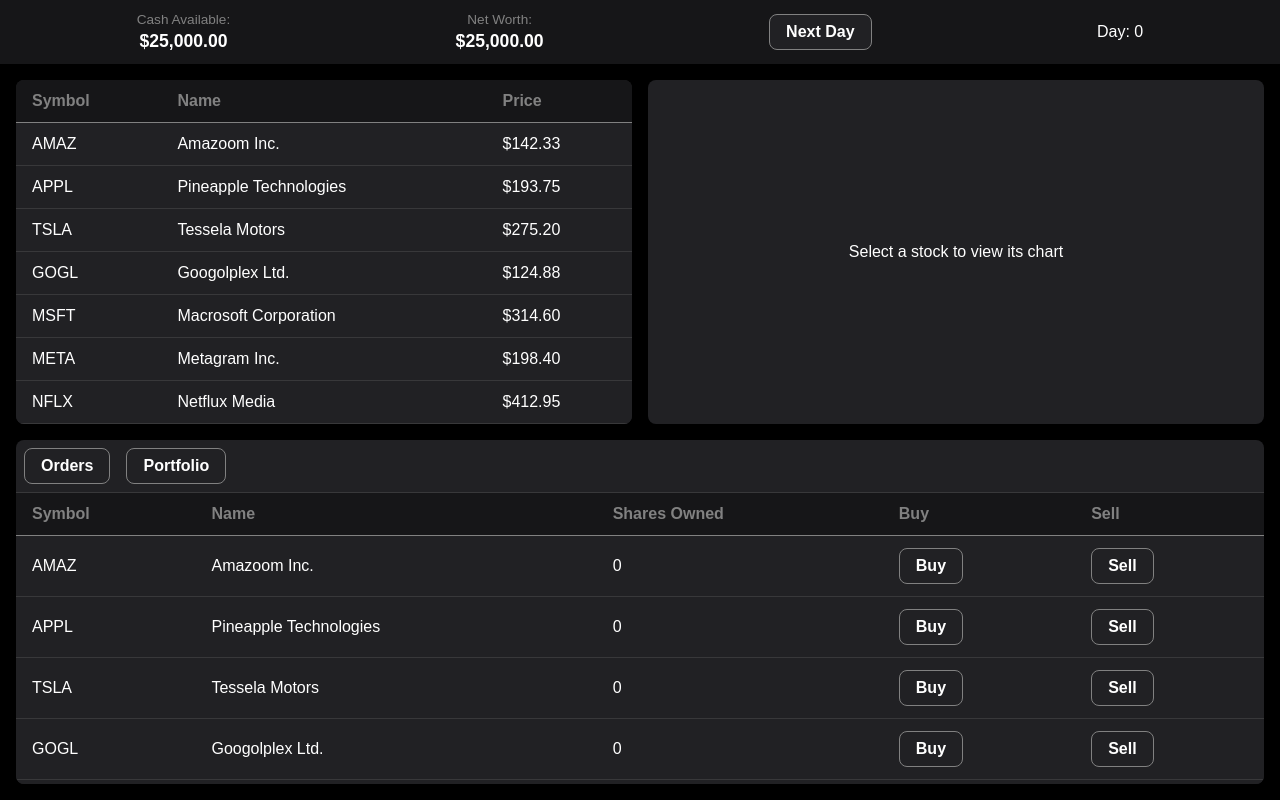
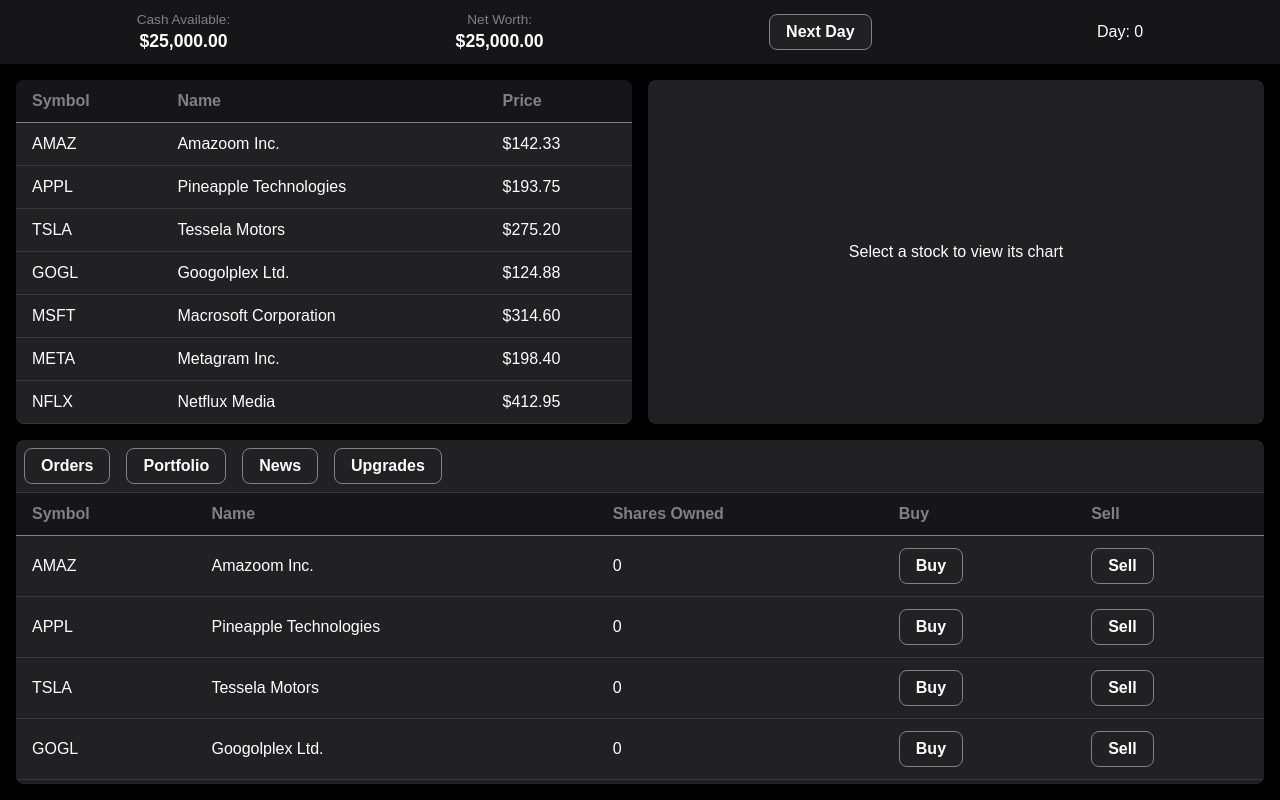
Before and after one commit to kevinsctfries/day-trader, a Next.js app: page /dashboard in a window 1280 px wide. Built offline with nearby package versions, Linux system fonts and the light colour scheme.

Commit message:
add placeholder components for News and Upgrades

```diff
--- /dev/null
+++ b/src/app/components/News/News.tsx
@@ -0,0 +1,7 @@
+export default function News() {
+  return (
+    <div>
+      <p>News</p>
+    </div>
+  );
+}
--- /dev/null
+++ b/src/app/components/Upgrades/Upgrades.tsx
@@ -0,0 +1,7 @@
+export default function Upgrades() {
+  return (
+    <div>
+      <p>Upgrades</p>
+    </div>
+  );
+}
--- a/src/app/dashboard/page.tsx
+++ b/src/app/dashboard/page.tsx
@@ -10,6 +10,8 @@ import Orders from "../components/Orders/Orders";
 import { stockPrice } from "../utils/stocks";
 import { netWorth } from "../utils/portfolio";
 import { BaseStock, PortfolioState } from "@/app/types";
+import News from "../components/News/News";
+import Upgrades from "../components/Upgrades/Upgrades";
 
 export default function Dashboard() {
   const [baseStocks, setBaseStocks] = useState<BaseStock[]>([]);
@@ -24,6 +26,8 @@ export default function Dashboard() {
   const Tabs = {
     PORTFOLIO: "Portfolio",
     ORDERS: "Orders",
+    NEWS: "News",
+    UPGRADES: "Upgrades",
   };
 
   const [activeTab, setActiveTab] = useState(Tabs.ORDERS);
@@ -69,15 +73,21 @@ export default function Dashboard() {
               onSelectStock={setSelectedStock}
             />
           </div>
+
           <div className={styles.right}>
             <StockChart stock={selectedStock} currentDay={currentDay} />
           </div>
         </div>
+
         <div className={styles.bottom}>
           <div className={styles.tabButtons}>
             <button onClick={() => setActiveTab(Tabs.ORDERS)}>Orders</button>
             <button onClick={() => setActiveTab(Tabs.PORTFOLIO)}>
               Portfolio
+            </button>
+            <button onClick={() => setActiveTab(Tabs.NEWS)}>News</button>
+            <button onClick={() => setActiveTab(Tabs.UPGRADES)}>
+              Upgrades
             </button>
           </div>
           <div className={styles.tabContent}>
@@ -91,6 +101,8 @@ export default function Dashboard() {
               />
             )}
             {activeTab === Tabs.PORTFOLIO && <Portfolio />}
+            {activeTab === Tabs.NEWS && <News />}
+            {activeTab === Tabs.UPGRADES && <Upgrades />}
           </div>
         </div>
       </main>
```
